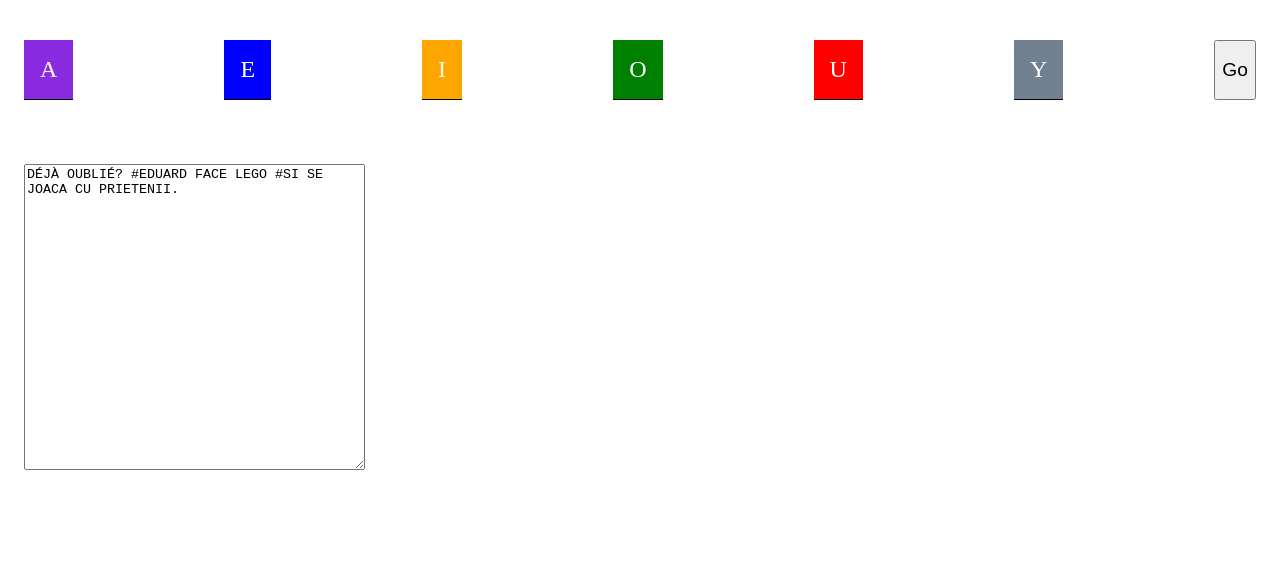
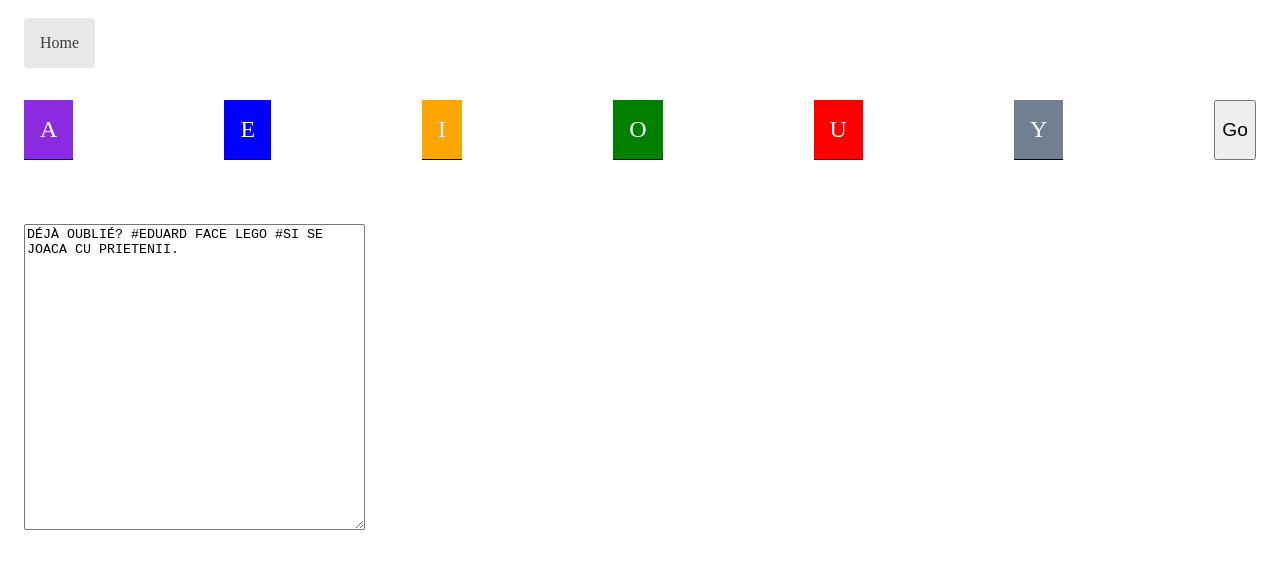
Before and after one commit to mvenin/edgam, an Angular app: page /vowels in a window 1280 px wide. Before the commit this address led to /. Shown: the top 568 px of the page. Built offline with nearby package versions, Linux system fonts and the light colour scheme.

Commit message:
add dashboard

```diff
--- a/angular.json
+++ b/angular.json
@@ -40,8 +40,8 @@
               "budgets": [
                 {
                   "type": "initial",
-                  "maximumWarning": "500kb",
-                  "maximumError": "1mb"
+                  "maximumWarning": "5000kb",
+                  "maximumError": "2mb"
                 },
                 {
                   "type": "anyComponentStyle",
--- a/src/app/app-routing.module.ts
+++ b/src/app/app-routing.module.ts
@@ -1,7 +1,14 @@
 import { NgModule } from '@angular/core';
 import { RouterModule, Routes } from '@angular/router';
+import { AppCvComponent } from './features/letters/app-cv.component';
+import { AppComponent } from './app.component';
+import { AppDashboardComponent } from './features/letters/app-dashboard.component';
 
-const routes: Routes = [];
+const routes: Routes = [
+  { path: '', redirectTo: '/home', pathMatch: 'full' },
+  { path: 'home', component: AppDashboardComponent },
+  { path: 'vowels', component: AppCvComponent },
+];
 
 @NgModule({
   imports: [RouterModule.forRoot(routes)],
--- a/src/app/app.component.html
+++ b/src/app/app.component.html
@@ -1 +1 @@
-<app-cv></app-cv>
+<router-outlet></router-outlet>
--- a/src/app/app.module.ts
+++ b/src/app/app.module.ts
@@ -4,11 +4,13 @@ import { BrowserModule } from '@angular/platform-browser';
 import { AppRoutingModule } from './app-routing.module';
 import { AppComponent } from './app.component';
 import { AppCvComponent } from './features/letters/app-cv.component';
+import { AppDashboardComponent } from './features/letters/app-dashboard.component';
 
 @NgModule({
   declarations: [
     AppComponent,
-    AppCvComponent
+    AppCvComponent,
+    AppDashboardComponent
   ],
   imports: [
     BrowserModule,
--- a/src/app/features/letters/app-cv.component.html
+++ b/src/app/features/letters/app-cv.component.html
@@ -1,5 +1,9 @@
 <div class="cv-main">
-
+  <div class="cv-logo">
+    <nav>
+      <a routerLink="/">Home</a>
+    </nav>
+  </div>
   <div class="cv-sidebar">
     <div class="cv-letter-full cv-letter-full-A"> A</div>
     <div class="cv-letter-full cv-letter-full-E"> E</div>
--- a/src/app/features/letters/app-cv.component.scss
+++ b/src/app/features/letters/app-cv.component.scss
@@ -1,6 +1,29 @@
 input:focus {
   outline: none !important;
   box-shadow: 0 0 10px #719ECE;
+}
+
+nav a {
+  padding: 1rem;
+  text-decoration: none;
+  margin-top: 10px;
+  display: inline-block;
+  background-color: #e8e8e8;
+  color: #3d3d3d;
+  border-radius: 4px;
+}
+
+nav a:hover {
+  color: white;
+  background-color: #42545C;
+}
+
+nav a:active {
+  background-color: black;
+}
+
+.cv-logo {
+  margin-left: 1rem;
 }
 
 .cv-main {
--- /dev/null
+++ b/src/app/features/letters/app-dashboard.component.html
@@ -0,0 +1,7 @@
+<div>
+  <a routerLink="/vowels" routerLinkActive="active" [routerLinkActiveOptions]="{exact: true}">
+    <img src="./assets/images/lerttes-vowals.jpeg"
+         style="width: 50%;    margin: 10rem;"
+    />
+  </a>
+</div>
```
Also changed, not shown: src/app/features/letters/app-dashboard.component.ts (added, +8 -0 lines), src/assets/images/lerttes-vowals.jpg (added), 4 other files (tests, documents, lock files or other folders).
